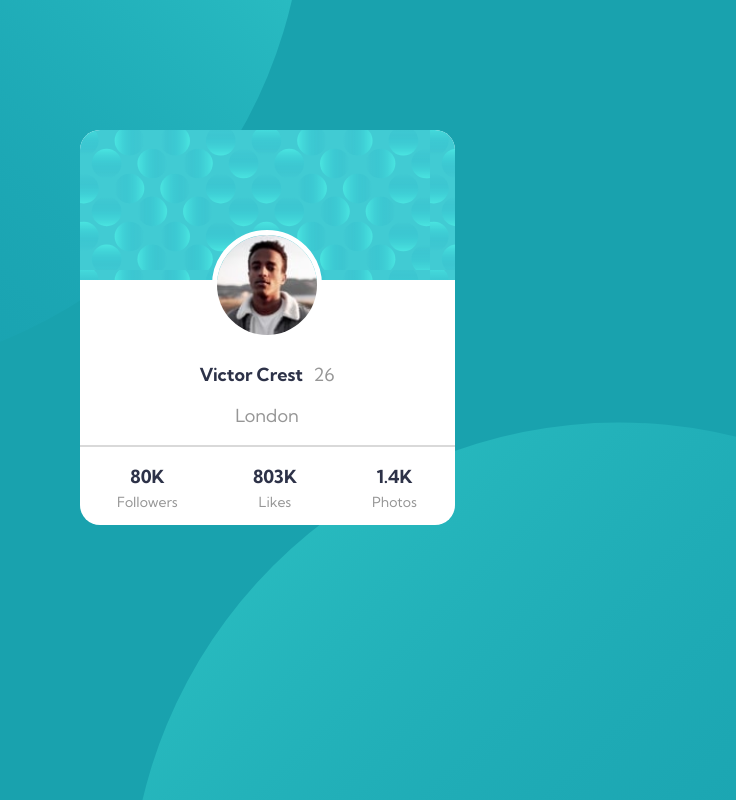
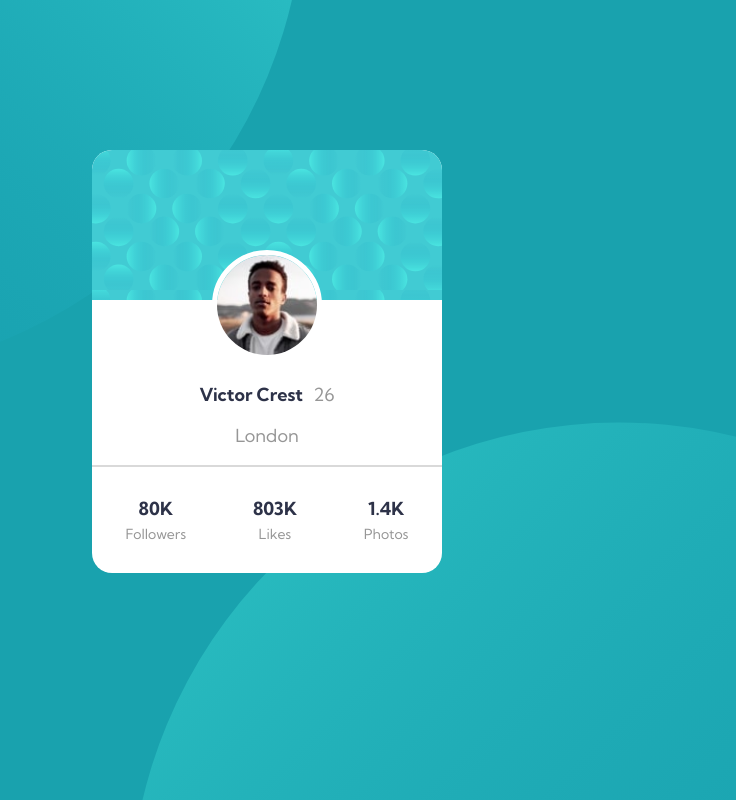
Before and after one commit to kyrylolvov/profile-card-component, a plain HTML site: page index.html in a window 1280 px wide. Shown: the whole page, without its empty margins (373-1109 px from the left). Drawn offline with nearby package versions, Linux system fonts and the light colour scheme; files that its build step writes are made by us from their sources.

Commit message:
Update style.scss

```diff
--- a/style.scss
+++ b/style.scss
@@ -10,8 +10,8 @@ body {
   font-size: 18px;
 }
 .profileCard {
-  max-width: 375px;
-  margin: 130px auto;
+  max-width: 350px;
+  margin: 150px auto;
   background-color: white;
   border-radius: 20px;
   text-align: center;
@@ -56,6 +56,7 @@ body {
 .statsNumber {
   font-weight: 700;
   color: #2d3248;
+  margin-top: 30px;
   margin-bottom: 0px;
 }
 .statsName {
@@ -63,6 +64,7 @@ body {
   font-weight: 400;
   margin-top: 5px;
   font-size: 14px;
+  margin-bottom: 30px;
 }
 @media (max-width: 1064px) {
   .profileCard {
```
